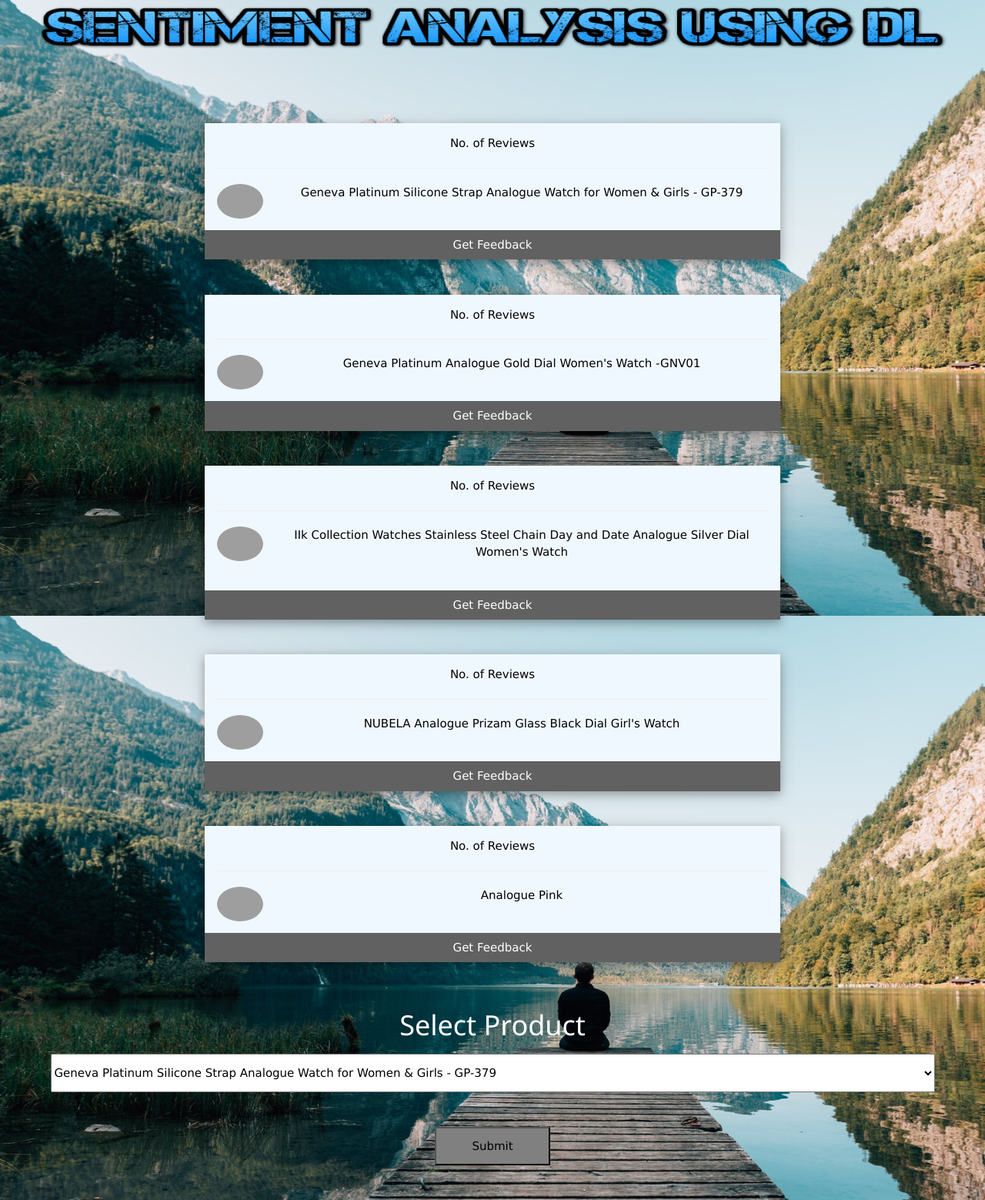
After one commit to Knight7561/Product-Recommedation-System, a Flask app: page /seller in a window 1280 px wide. The commit adds this page. Shown: the whole page at 77% size. Run offline with Flask 2, Linux system fonts and the light colour scheme; parts of the project's set-up code (start-up, migrations or seed data) failed here and were passed over; grey boxes are pictures that could not be loaded.

Commit message:
Project developed and showed to the guide
TIll Guide presentation on Saturday 30th may

```diff
--- a/Recommend_Review_Analysis/app.py
+++ b/Recommend_Review_Analysis/app.py
@@ -154,10 +154,26 @@ def recom(userID,seller):
     preds_df = pd.DataFrame(all_user_predicted_ratings, columns = pivot_df.columns)
     a = recommend_items(userID, pivot_df, preds_df, 5)
     return a
+###################################################################
+###################################################################
+###################################################################
+###################################################################
+###################################################################
+###################################################################
+###################################################################
+###################################################################
 
 @app.route("/")
 def index():
-    return render_template("index.html")
+    return render_template("indexHome.html")
+
+@app.route("/customer")
+def indexCustomer():
+    return render_template("indexCustomer.html")
+
+@app.route("/seller")
+def indexSeller():
+    return render_template("indexSeller.html")
 
 
 def predict_result(data,text):
@@ -183,11 +199,11 @@ def predict_result(data,text):
 
 @app.route('/res' ,methods=['POST','GET'])
 def res():
-    prodect = []
+    product = []
 
     if request.method == 'POST':
-        prodect.append(request.form['q1'])
-    p_name = prodect[0]
+        product.append(request.form['q1'])
+    p_name = product[0]
     print(p_name)
     core_review = []
     df1 = pd.read_csv("input/Final_reviews.csv")
@@ -218,10 +234,10 @@ def res():
     # res = [p_name,p_re,p_keys,n_re,n_keys]
 
     print(p_re,'\n',n_re)
-    return render_template("result1.html",p_name=p_name,p_re=p_re,n_re=n_re)
+    return render_template("result1Customer.html",p_name=p_name,p_re=p_re,n_re=n_re)
 
-@app.route('/predict' ,methods=['POST','GET'])
-def predict():
+@app.route('/predictCustomer' ,methods=['POST','GET'])
+def predictCustomer():
 
     p = ['Geneva Platinum Silicone Strap Analogue Watch for Women & Girls - GP-379',
        "Geneva Platinum Analogue Gold Dial Women's Watch -GNV01",
@@ -245,16 +261,16 @@ def predict():
        "A R Sales Analogue Girl's and Women's Watch",
        "Foxter Bangel Analog White Dial Women's Watch",
        'Howdy Women Watch']
-    prodect = []
+    product = []
     cell = []
     if request.method == 'POST':
-        prodect.append(int(request.form['q1']))
+        product.append(int(request.form['q1']))
         cell.append(int(request.form['q2']))
 
-    print(prodect[0],cell[0])
+    print(product[0],cell[0])
 
 
-    recomen_pro = recom(prodect[0],cell[0])
+    recomen_pro = recom(product[0],cell[0])
     # a = recom(1,0)
     l=recomen_pro.index[0:]
     res = list(l)
@@ -281,7 +297,97 @@ def predict():
             names.append(i)
     print(names)
 
-    return render_template("recom.html" , p_name = names)
+    return render_template("recomCustomer.html" , p_name = names)
+
+
+
+
+
+
+
+
+@app.route('/predictSeller' ,methods=['POST','GET'])
+def predictSeller():
+
+    p = ['Geneva Platinum Silicone Strap Analogue Watch for Women & Girls - GP-379',
+       "Geneva Platinum Analogue Gold Dial Women's Watch -GNV01",
+       "IIk Collection Watches Stainless Steel Chain Day and Date Analogue Silver Dial Women's Watch",
+       "NUBELA Analogue Prizam Glass Black Dial Girl's Watch",
+       'Analogue Pink',
+       "Sonata Analog Champagne Dial Women's Watch-NK87018YM01",
+       "Sonata Analog White Dial Women's Watch -NJ8989PP03C",
+       "Everyday Analog Black Dial Women's Watch -NK8085SM01",
+       "Sonata SFAL Analog Silver Dial Women's Watch -NK8080SM01",
+       "Timewear Analogue Round Beige Dial Women's Watch - 107Wdtl",
+       "TIMEWEAR Analogue Brown Dial Women's Watch - 134Bdtl",
+       "Sonata SFAL Analog Silver Dial Women's Watch -NK8080SM-3372",
+       "Adamo Analog Blue Dial Women's Watch-9710SM01",
+       "ADAMO Aritocrat Women's & Girl's Watch BG-335",
+       "Imperious Analog Women's Watch 1021-1031",
+       "IIK Collection Watches Analogue Silver Dial Girl's & Women's Analogue Watch - IIK-1033W",
+       "Sonata Analog White Dial Women's Watch -NJ8976SM01W",
+       "Geneva Platinum Analogue Rose Gold Dial Women'S Watch- Gp-649",
+       "Geneva Platinum Analogue Rose Gold Dial Women's Watch- Gp-649",
+       "A R Sales Analogue Girl's and Women's Watch",
+       "Foxter Bangel Analog White Dial Women's Watch",
+       'Howdy Women Watch']
+    product = []
+    if request.method == 'POST':
+        product.append(int((request.form['q2'])))
+    if request.method == 'GET':
+        product.append(int((request.args['q2'])))
+
+    print(product)
+    df1 = pd.read_csv("input/Final_reviews.csv")
+
+    # df1['product_name'].unique()
+    p_name = p[product[0]-1]
+
+
+    core_review = []
+
+    for i,j in df1.iterrows():
+        if j['product_name'] == p_name:
+            # if j['Experience'] >= 5 and j['Helpful_Votes'] >=20 and j['Purchase'] == 'Verified Purchase':
+            core_review.append(j['Text'])
+
+    cleaned_text = clean_review(core_review)
+
+    sequences_text_token = trained_tokenizer.texts_to_sequences(cleaned_text)
+
+    data = pad_sequences(sequences_text_token, maxlen=140)
+    print(data)
+
+    # p_cleaned_text = clean_review(p_review)
+    # n_cleaned_text = clean_review(n_review)
+
+    p_review,n_review = predict_result(data=data,text=cleaned_text)
+
+
+    p_re = random.sample(p_review,3)
+    # p_keys = random.sample(p_key,3)
+    n_re = random.sample(n_review,3)
+    # n_keys = random.sample(n_key,3)
+
+
+    # res = [p_name,p_re,p_keys,n_re,n_keys]
+
+    print(p_re,'\n',n_re)
+
+    return render_template("result1Seller.html" , p_name = p_name,p_re = p_re, n_re=n_re)
+
+
+
+
+
+
+
+
+
+
+
+
+
 
 
 
--- /dev/null
+++ b/Recommend_Review_Analysis/templates/indexSeller.html
@@ -0,0 +1,140 @@
+<!DOCTYPE html>
+<html lang="en">
+<head>
+    <meta charset="UTF-8">
+    <meta name="viewport" content="width=device-width, initial-scale=1.0">
+    <meta http-equiv="X-UA-Compatible" content="ie=edge">
+    <title>Review Analysis</title>
+    <link rel="stylesheet" href="{{ url_for('static',filename='style.css') }}">
+    <link rel="stylesheet" href="https://www.w3schools.com/w3css/4/w3.css">
+<style type="text/css">
+  #example1 {
+   background-image:url("static/min.jpeg");
+  background-repeat: repeat;
+  background-size: 1500px 800px ;
+}
+  /*h4{
+    color: white;
+
+  }*/
+</style>
+</head>
+<body id="example1">
+
+
+
+ <center><img src="{{ url_for('static',filename='head.png') }}" width="1200" height="70"></center>
+ <br><br><br><br>
+
+ <center>
+  <div class="w3-container">
+    <div style="background-color: aliceblue; width: 60%;" class="w3-card-4">
+      <div class="w3-container">
+        <p>No. of Reviews</p>
+        <hr>
+        <img src="https://images-na.ssl-images-amazon.com/images/I/618IdSgnVvL._UX342_.jpg" alt="Avatar" class="w3-left w3-circle w3-margin-right" style="width:60px">
+        <p>Geneva Platinum Silicone Strap Analogue Watch for Women & Girls - GP-379</p><br>
+      </div>
+      <input type="button" class="w3-button w3-block w3-dark-grey" onclick="window.location.href='predictSeller?q2=1';" value="Get Feedback" />
+    </div>
+  </div>
+  <br><br>
+  <div class="w3-container">
+    <div style="background-color: aliceblue; width: 60%;" class="w3-card-4">
+      <div class="w3-container">
+        <p>No. of Reviews</p>
+        <hr>
+        <img src="https://images-na.ssl-images-amazon.com/images/I/71LeNhMuPkL._UY445_.jpg" alt="Avatar" class="w3-left w3-circle w3-margin-right" style="width:60px">
+        <p>Geneva Platinum Analogue Gold Dial Women's Watch -GNV01</p><br>
+      </div>
+      <input type="button" class="w3-button w3-block w3-dark-grey" onclick="window.location.href='predictSeller?q2=2';" value="Get Feedback" />
+    </div>
+  </div>
+  <br><br>
+  <div class="w3-container">
+    <div style="background-color: aliceblue; width: 60%;" class="w3-card-4">
+      <div class="w3-container">
+        <p>No. of Reviews</p>
+        <hr>
+        <img src="https://images-na.ssl-images-amazon.com/images/I/71GnM2heFOL._UY445_.jpg" alt="Avatar" class="w3-left w3-circle w3-margin-right" style="width:60px">
+        <p>IIk Collection Watches Stainless Steel Chain Day and Date Analogue Silver Dial Women's Watch</p><br>
+      </div>
+      <input type="button" class="w3-button w3-block w3-dark-grey" onclick="window.location.href='predictSeller?q2=3';" value="Get Feedback" />
+    </div>
+  </div>
+  <br><br>
+  <div class="w3-container">
+    <div style="background-color: aliceblue; width: 60%;" class="w3-card-4">
+      <div class="w3-container">
+        <p>No. of Reviews</p>
+        <hr>
+        <img src="https://images-na.ssl-images-amazon.com/images/I/81jksKWkT%2BL._UX342_.jpg" alt="Avatar" class="w3-left w3-circle w3-margin-right" style="width:60px">
+        <p>NUBELA Analogue Prizam Glass Black Dial Girl's Watch</p><br>
+      </div>
+      <input type="button" class="w3-button w3-block w3-dark-grey" onclick="window.location.href='predictSeller?q2=4';" value="Get Feedback" />
+    </div>
+  </div>
+  <br><br>
+  <div class="w3-container">
+    <div style="background-color: aliceblue; width: 60%;" class="w3-card-4">
+      <div class="w3-container">
+        <p>No. of Reviews</p>
+        <hr>
+        <img src="https://images-na.ssl-images-amazon.com/images/I/613OKCMrxxL._UX342_.jpg" alt="Avatar" class="w3-left w3-circle w3-margin-right" style="width:60px">
+        <p>Analogue Pink</p><br>
+      </div>
+      <input type="button" class="w3-button w3-block w3-dark-grey" onclick="window.location.href='predictSeller?q2=5';" value="Get Feedback" />
+    </div>
+  </div>
+  <br><br>
+
+</center>
+
+
+ <form method="GET" action="/predictSeller" class="register-form" id="register-form" role="form">
+<div class="center">
+  <div class="b4">
+
+
+
+
+
+    <center><b><label style="color: white;"><h1>Select Product</h1></label></b>
+
+<select id="football" class="b4" name="q2" style="height: 50px">
+  <option value="1">Geneva Platinum Silicone Strap Analogue Watch for Women & Girls - GP-379</option>
+  <option value="2">Geneva Platinum Analogue Gold Dial Women's Watch -GNV01</option>
+  <option value="3">IIk Collection Watches Stainless Steel Chain Day and Date Analogue Silver Dial Women's WatchNUBELA Analogue Prizam Glass Black Dial Girl's Watch</option>
+  <option value="4">NUBELA Analogue Prizam Glass Black Dial Girl's Watch</option>
+  <option value="5">Analogue Pink</option>
+  <option value="6">Sonata Analog Champagne Dial Women's Watch-NK87018YM01</option>
+  <option value="7">Sonata Analog White Dial Women's Watch -NJ8989PP03C</option>
+  <option value="8">Everyday Analog Black Dial Women's Watch -NK8085SM01</option>
+  <option value="9">Sonata SFAL Analog Silver Dial Women's Watch -NK8080SM01</option>
+  <option value="10">Timewear Analogue Round Beige Dial Women's Watch - 107Wdtl</option>
+  <option value="11">TIMEWEAR Analogue Brown Dial Women's Watch - 134Bdtl</option>
+  <option value="12">Sonata SFAL Analog Silver Dial Women's Watch -NK8080SM-3372</option>
+  <option value="13">Adamo Analog Blue Dial Women's Watch-9710SM01</option>
+  <option value="14">Geneva Platinum Analogue Gold Dial Women's Watch -GNV01</option>
+  <option value="15">ADAMO Aritocrat Women's & Girl's Watch BG-335</option>
+  <option value="16">Imperious Analog Women's Watch 1021-1031</option>
+  <option value="17">IIK Collection Watches Analogue Silver Dial Girl's & Women's Analogue Watch - IIK-1033W</option>
+  <option value="18">Sonata Analog White Dial Women's Watch -NJ8976SM01W</option>
+  <option value="19">Geneva Platinum Analogue Rose Gold Dial Women'S Watch- Gp-649</option>
+  <option value="20">A R Sales Analogue Girl's and Women's Watch</option>
+  <option value="21">Foxter Bangel Analog White Dial Women's Watch</option>
+  <option value="22">Howdy Women Watch</option>
+
+</select></center>
+<br><br>
+<div align="center">
+    <div class="b1">
+   <button class="b1" type="submit" height="100" width="300">Submit</button>
+
+</div>
+</div>
+<br><br>
+
+ </form>
+</body>
+</html>
--- a/Recommend_Review_Analysis/templates/recom.html
+++ b/Recommend_Review_Analysis/templates/recomCustomer.html
@@ -37,13 +37,13 @@
 <br><br>
 <div align="center">
     <div class="b1">
-   <button class="b1" type="submit" height="100" width="300">Submit</button>
+   <button class="b1" type="submit" height="100" width="300">Get Reviews</button>
 
 </div>
 </div>
 <br><br>
 </form>
-<form action="/">
+<form action="/customer">
 <div align="center">
     <div class="b1">
    <button class="b1" type="submit" height="100" width="300">Back</button>
--- a/Recommend_Review_Analysis/templates/result1.html
+++ b/Recommend_Review_Analysis/templates/result1Customer.html
@@ -54,7 +54,7 @@
 </center>
 
  <br><br>
-<form action="/">
+<form action="/customer">
 <div align="center">
  <div class="b1">
    <button class="b1" type="submit" height="100" width="300">Back</button>
```
Also changed, not shown: Recommend_Review_Analysis/templates/indexCustomer.html (renamed from Recommend_Review_Analysis/templates/index.html, +8 -1 lines), Recommend_Review_Analysis/templates/indexHome.html (added, +80 -0 lines), Recommend_Review_Analysis/templates/result1Seller.html (added, +68 -0 lines), Recommend_Review_Analysis/static/pic1.png (added).
